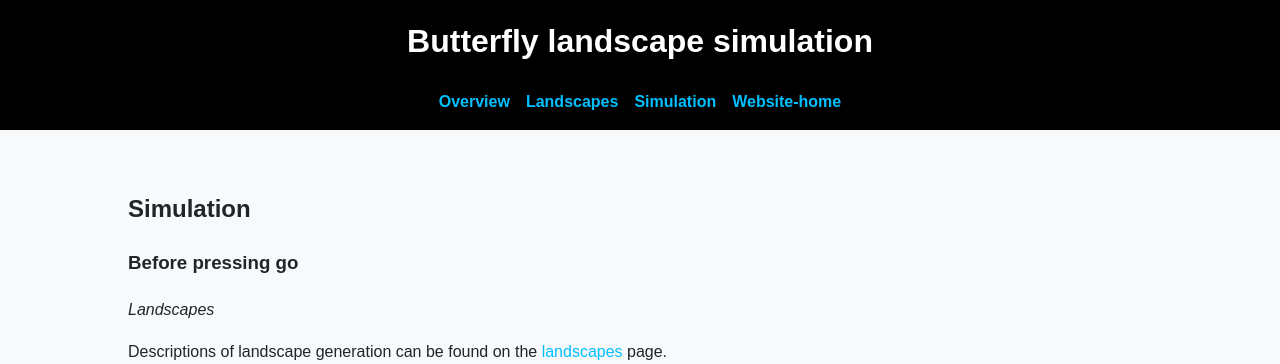
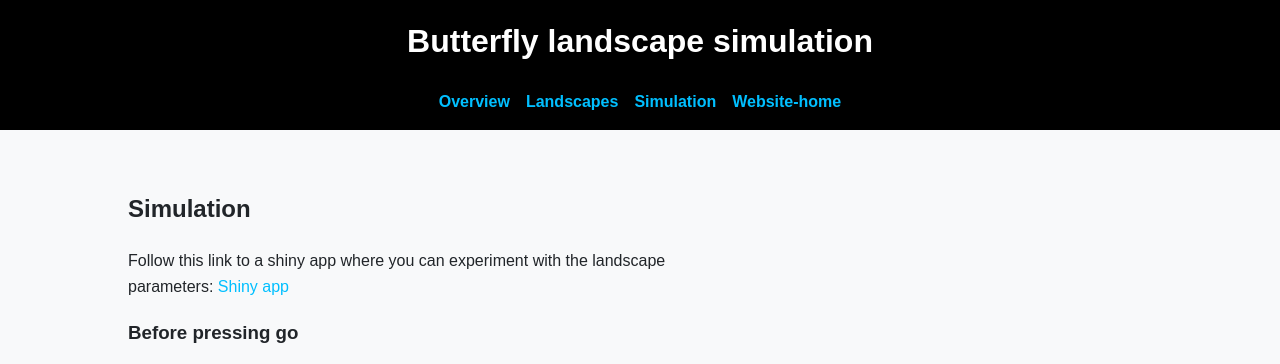
Before and after one commit to chalsch/butterfly.landscapes.github.io, a plain HTML site: page simulation.html in a window 1280 px wide. Shown: the top 364 px of the page. Drawn offline with Linux system fonts and the light colour scheme.

Commit message:
Update simulation.html

```diff
--- a/simulation.html
+++ b/simulation.html
@@ -98,6 +98,7 @@
      <div class="left">
     <section id="Simulation">
       <h2>Simulation</h2>
+      <p>Follow this link to a shiny app where you can experiment with the landscape parameters: <a href="https://chalsch.shinyapps.io/shiny_sim/" target="_blank">Shiny app</a></p>
       <h3>Before pressing go</h3>
       <p><i>Landscapes</i></p>
       <p>Descriptions of landscape generation can be found on the <a href="landscapes.html">landscapes</a> page. Landscapes vary in the proportion of land types, the patchiness of the landscape, and the strength of additional localized stressors.</p>
```
